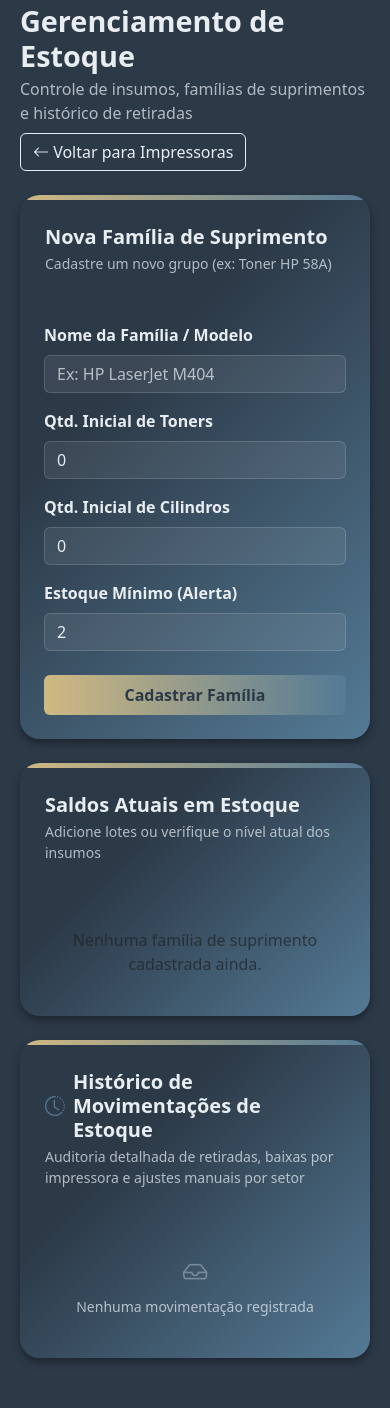
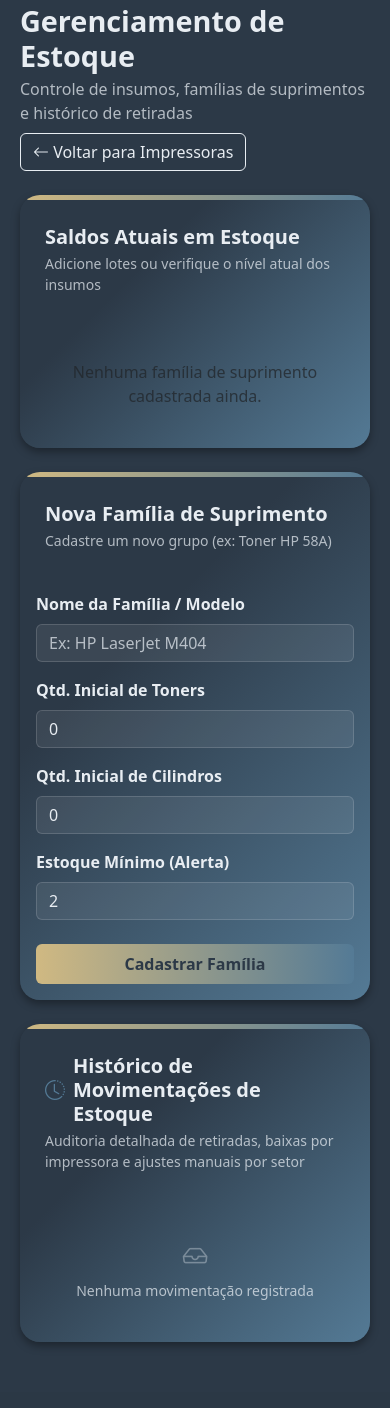
Before and after one commit to SirReinato/central_chamado, a Python web app: template templates/impressoras/estoque.html in a window 390 px wide. Shown: the part 175-1583 px from the top of the page. After the commit the page ends 1520 px from the top, so only its background shows below. Run offline with Jinja, Linux system fonts and the light colour scheme; the template is opened without the code that fills it, so the values that code supplies are empty; some libraries are stand-ins or nearby versions.

Commit message:
feat(estoque): priorizar saldos de estoque no mobile com grid ordering e paddings fluidos

```diff
--- a/templates/impressoras/estoque.html
+++ b/templates/impressoras/estoque.html
@@ -31,15 +31,15 @@
     {% endwith %}
 
     <div class="row g-4">
-        <!-- Coluna Esquerda: Formulário de Nova Família -->
-        <div class="col-lg-4">
+        <!-- Coluna Esquerda: Formulário de Nova Família (abaixo em telas mobile) -->
+        <div class="col-lg-4 order-2 order-lg-1">
             <div class="card cardPadrao h-100">
                 <div class="barraDestaque"></div>
                 <div class="cabecalhoCard">
                     <h2 class="h5 mb-0 fw-bold">Nova Família de Suprimento</h2>
                     <p class="subtituloCard small mt-1 mb-0">Cadastre um novo grupo (ex: Toner HP 58A)</p>
                 </div>
-                <div class="card-body p-4">
+                <div class="card-body p-3 p-md-4">
                     <form action="{{ url_for('impressoras.criar_familia') }}" method="POST">
                         <input type="hidden" name="csrf_token" value="{{ csrf_token() }}">
                         <div class="mb-3">
@@ -71,8 +71,8 @@
             </div>
         </div>
 
-        <!-- Coluna Direita: Estoque Atual (Tabela de Famílias) -->
-        <div class="col-lg-8">
+        <!-- Coluna Direita: Estoque Atual (acima em telas mobile) -->
+        <div class="col-lg-8 order-1 order-lg-2">
             <div class="card cardPadrao h-100">
                 <div class="barraDestaque"></div>
                 <div class="cabecalhoCard">
```
